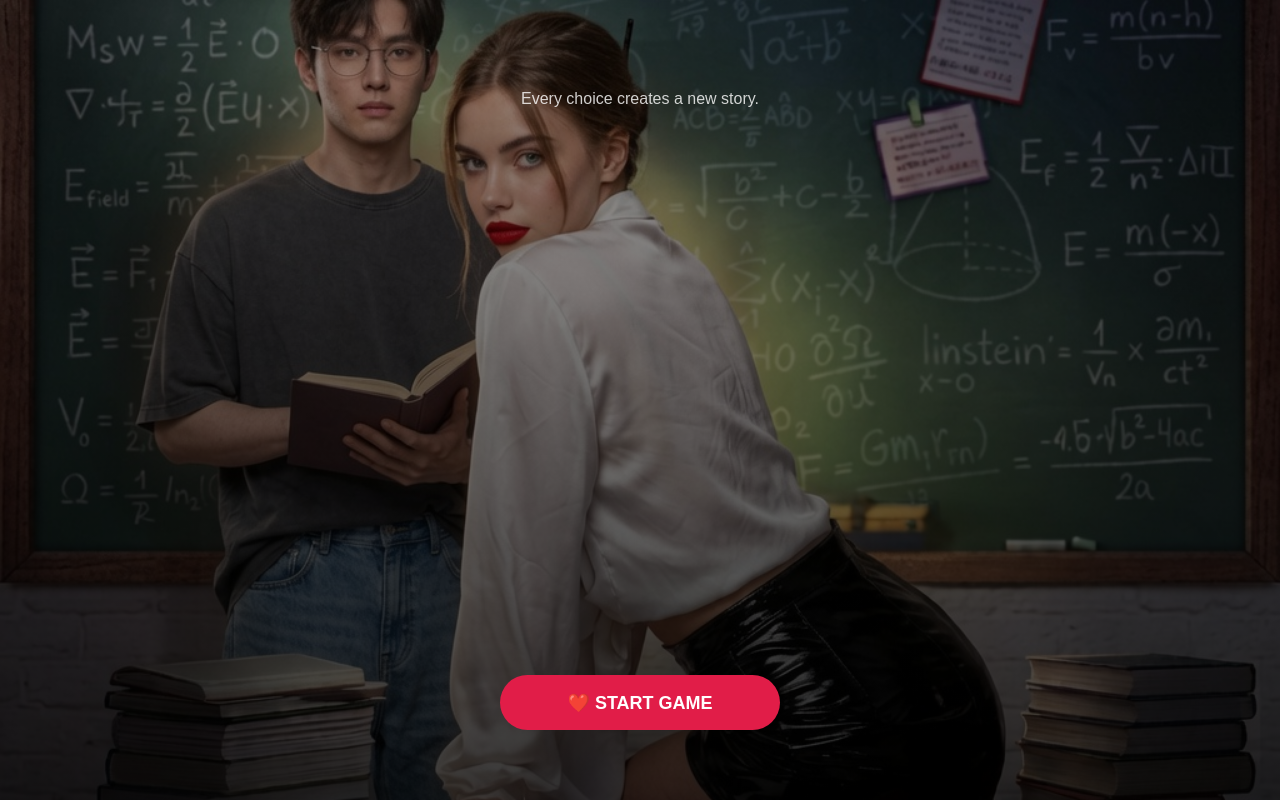
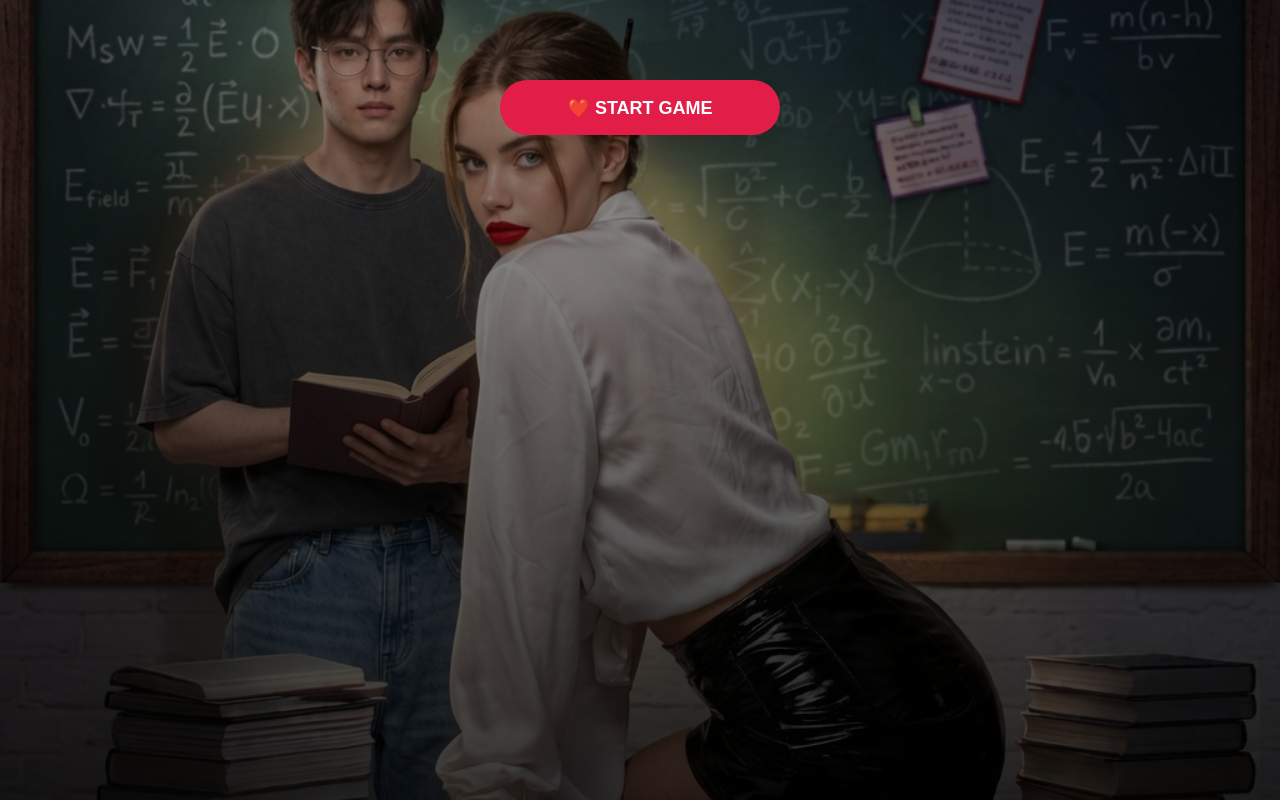
Before and after one commit to zaydmezgebo964-spec/flirthubX-, a plain HTML site: page index.html in a window 1280 px wide. Drawn offline with Linux system fonts and the light colour scheme.

Commit message:
Update index.html

```diff
--- a/index.html
+++ b/index.html
@@ -126,8 +126,6 @@ cursor:pointer;
 
 <div class="logo">
 
-<p>Every choice creates a new story.</p>
-</div>
 
 <button class="startBtn" onclick="showProfile()">
 ❤️ START GAME
```
